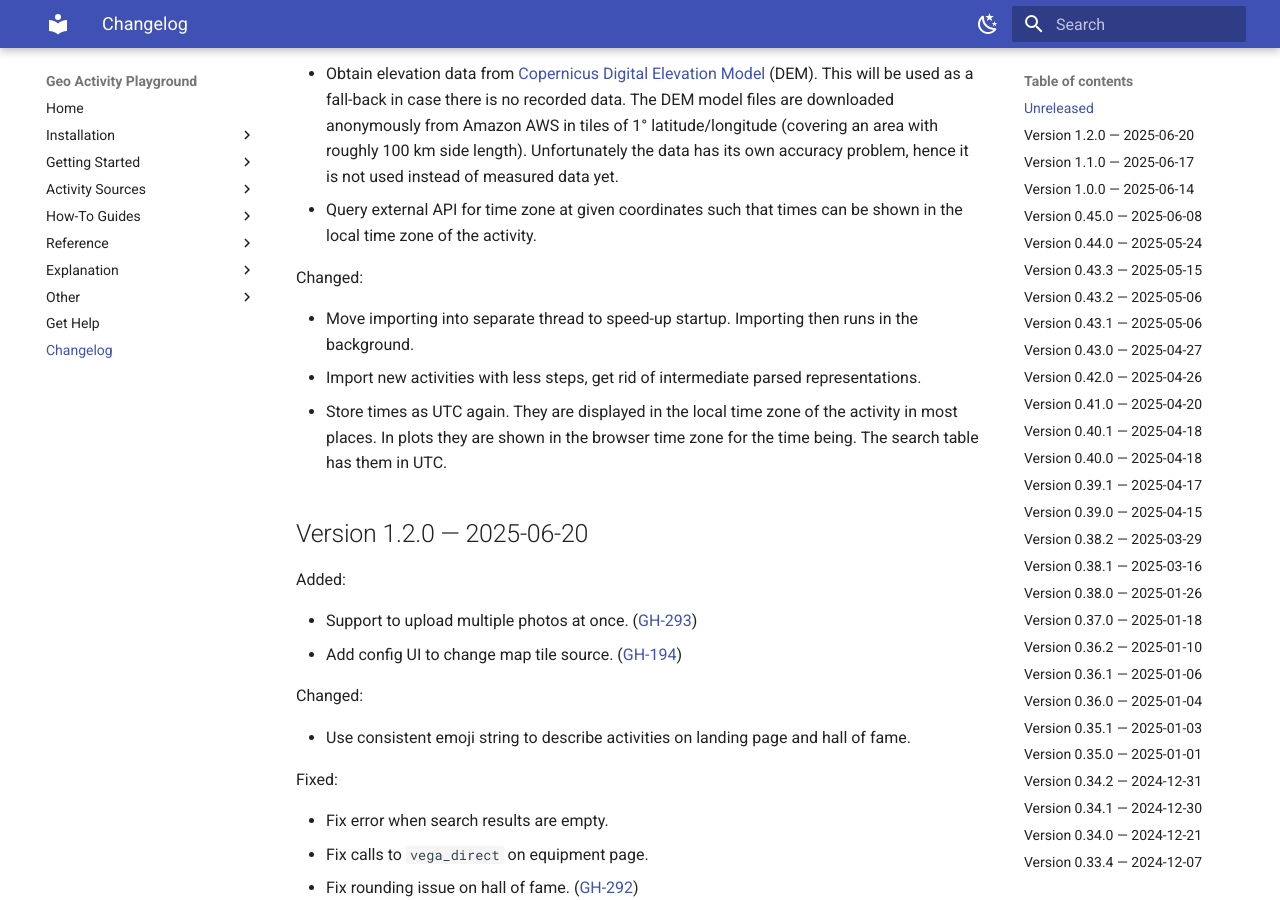
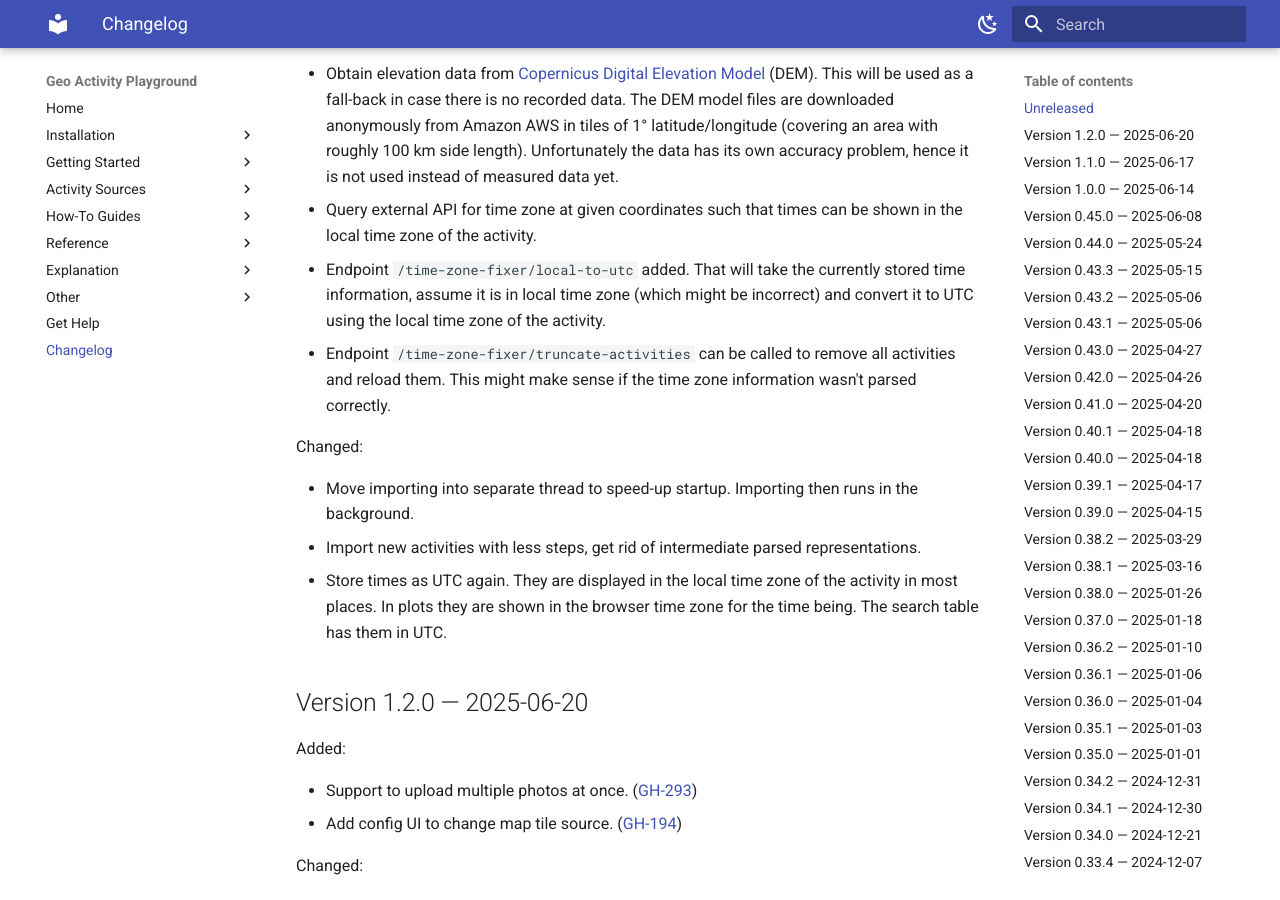
Before and after one commit to martin-ueding/geo-activity-playground, an MkDocs documentation site: the page built from docs/changelog.md, in a window 1280 px wide and 900 px high, scrolled down 302 px. Built offline with MkDocs 1.6.1 and Material for MkDocs 9.7.7, drawn with Linux system fonts in a browser that asks for light colours.

Commit message:
Changelog entry

```diff
--- a/docs/changelog.md
+++ b/docs/changelog.md
@@ -21,6 +21,8 @@ Added:
 
 - Obtain elevation data from [Copernicus Digital Elevation Model](https://dataspace.copernicus.eu/explore-data/data-collections/copernicus-contributing-missions/collections-description/COP-DEM) (DEM). This will be used as a fall-back in case there is no recorded data. The DEM model files are downloaded anonymously from Amazon AWS in tiles of 1° latitude/longitude (covering an area with roughly 100 km side length). Unfortunately the data has its own accuracy problem, hence it is not used instead of measured data yet.
 - Query external API for time zone at given coordinates such that times can be shown in the local time zone of the activity.
+- Endpoint `/time-zone-fixer/local-to-utc` added. That will take the currently stored time information, assume it is in local time zone (which might be incorrect) and convert it to UTC using the local time zone of the activity.
+- Endpoint `/time-zone-fixer/truncate-activities` can be called to remove all activities and reload them. This might make sense if the time zone information wasn't parsed correctly.
 
 Changed:
 
```
